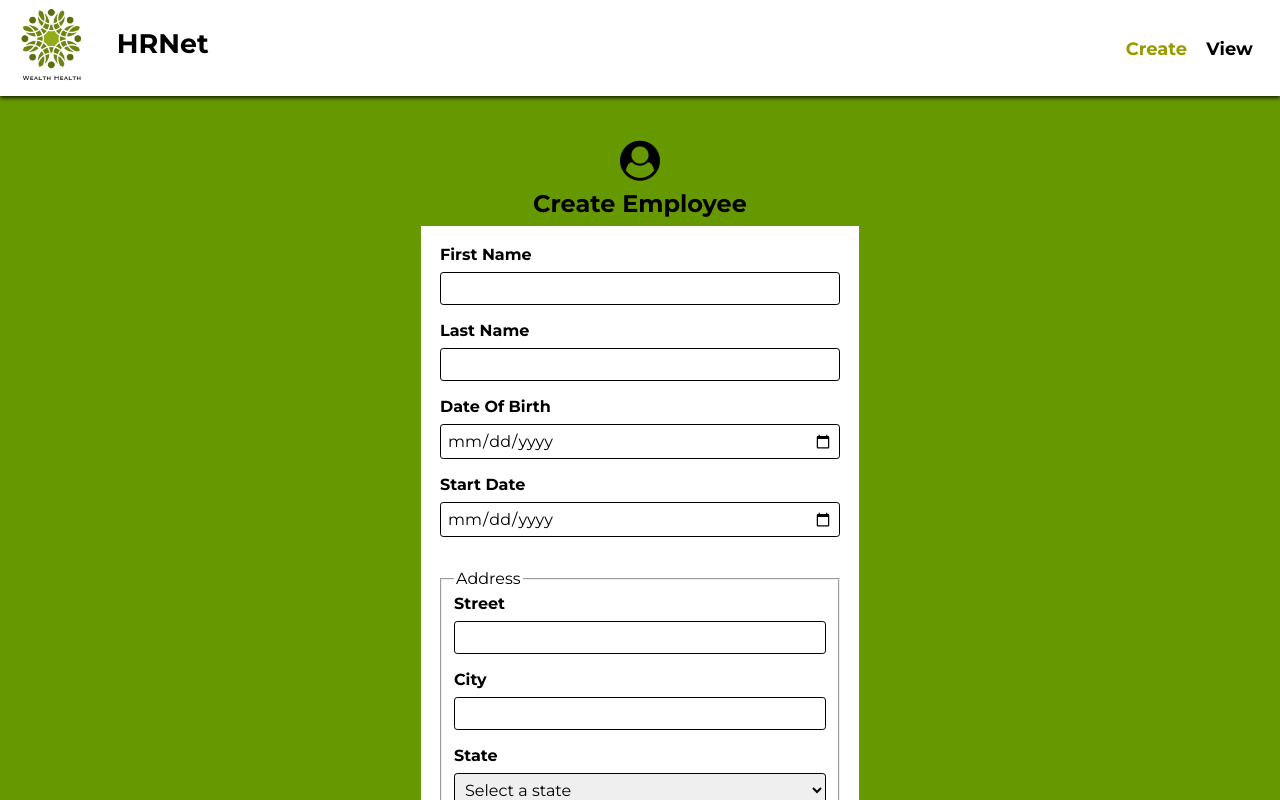
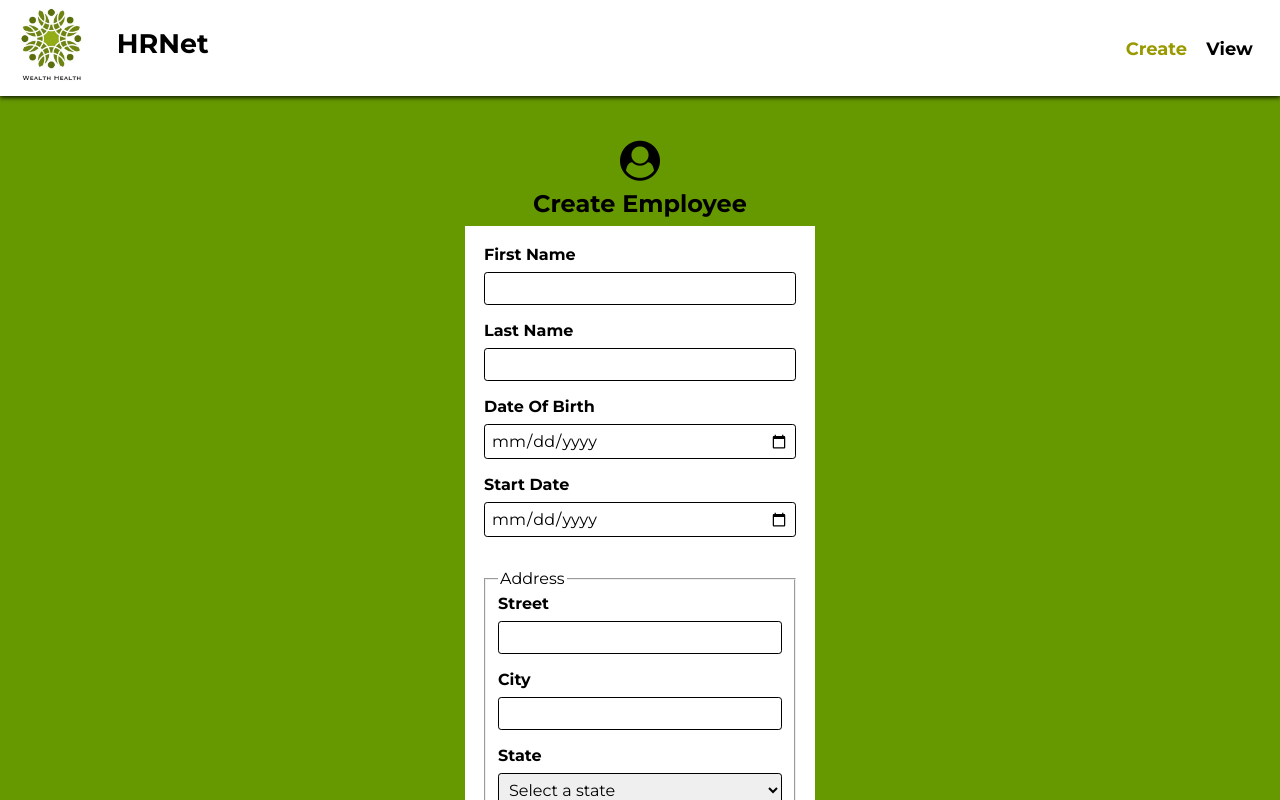
Before and after one commit to Stevens-Mark/StevensMark_P14_04022022-, a React (Create React App) app: page / in a window 1280 px wide. Shown: the top 800 px of the page. Built offline with nearby package versions, Linux system fonts and the light colour scheme.

Commit message:
px to rem

```diff
--- a/src/components/EmployeeForm.jsx
+++ b/src/components/EmployeeForm.jsx
@@ -23,7 +23,7 @@ import {
 const Container = styled.div`
   display :flex;
   justify-content: center;
-  padding: 0 0 20px;
+  padding: 0 0 1.25rem;
 `;
 
 const Form = styled.form`
@@ -32,7 +32,7 @@ const Form = styled.form`
   display: flex;
   flex-direction: column;
   padding: 1.2rem;
-  width: 300px;
+  max-width: 25rem;
 
   label {
     font-weight: bold;
@@ -40,14 +40,11 @@ const Form = styled.form`
 
   input, select {
     border-radius: 0.2rem;
-    border: 1px solid black;
+    border: 1px solid ${colors.secondary};
     font-family: 'Montserrat';
     font-size: 1rem;
     margin: 0.5rem 0rem 1rem;
-    padding: 6px;
-  }
-  @media screen and (min-width: 475px) {
-    width: 400px;
+    padding: 0.375rem;
   }
 `;
 
--- a/src/components/Table/EmployeesTable.jsx
+++ b/src/components/Table/EmployeesTable.jsx
@@ -22,9 +22,9 @@ const Container = styled.div`
 
   input, select {
     border-radius: 0.2rem;
-    border: 1px solid black;
+    border: 1px solid ${colors.secondary};
     font-size: 1rem;
-    padding: 4px;
+    padding: 0.25rem;
   }
 `;
 
@@ -32,13 +32,13 @@ const Table = styled.table`
   border: solid 1px ${colors.secondary};
   background: ${colors.tertiary};
   color: ${colors.primary};
-  padding: 10px;
-  margin: 10px;
+  padding: 0.625rem;
+  margin: 0.625rem;
 
   th {
     border-bottom: solid 3px ${colors.primary};
     color: ${colors.secondary};
-    padding: 0px 0PX 5px;
+    padding: 0px 0px 5px;
   }
 
   td {
--- a/src/components/Table/GlobalSearch.jsx
+++ b/src/components/Table/GlobalSearch.jsx
@@ -18,7 +18,7 @@ import PropTypes from 'prop-types'
         placeholder={`Search ${count} records...`}
         value={globalFilter || ""}
         onChange={e => setGlobalFilter(e.target.value)}/>
-  </span>
+    </span>
   )
 }
 
--- a/src/components/modal.jsx
+++ b/src/components/modal.jsx
@@ -37,7 +37,7 @@ const MODAL = styled.div`
 const Content = styled.div`
   // margin: 5% auto;
   width: 100%;
-  max-width: 400px;
+  max-width:  25rem;
   animation: modalopen 4s both ease-in-out;
   background-color: ${colors.primary};
   border-radius: 10px;
@@ -49,21 +49,21 @@ const Content = styled.div`
 
 const Close = styled.button`
   position: absolute;
-  right: 15px;
-  top: 15px;
+  right: 0.938rem;
+  top: 0.938rem;
   background: transparent;
   border: none;
   img {
-    width: 15px;
-    height: 15px;
+    width: 0.938rem;
+    height: 0.938rem;
     cursor: pointer;
   }
 `;
 
 const ModalBody = styled.div`
 text-align: center;
-  padding: 15px 8%;
-  margin: 15px auto;
+  padding: 0.938rem 8%;
+  margin: 0.938rem auto;
   img {
     width: clamp(5rem, 6vw, 6rem);
   }
```
